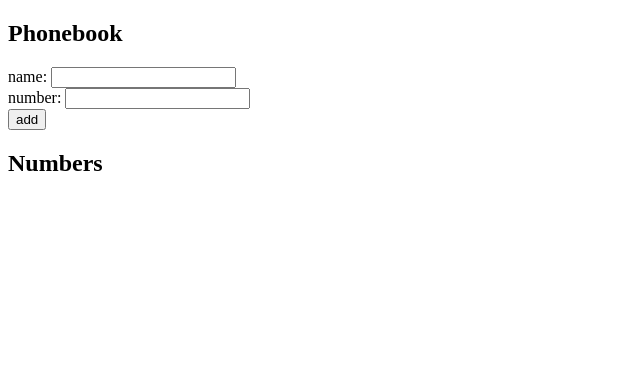
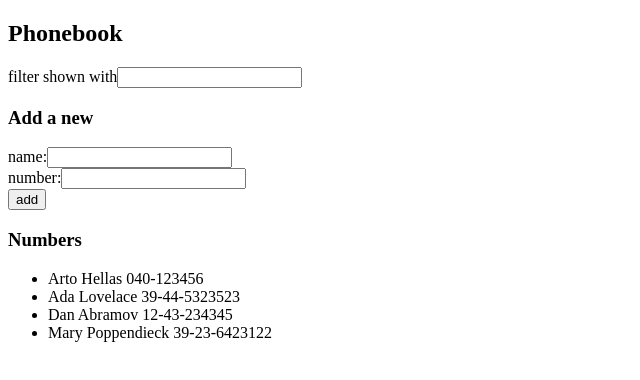
Before and after one commit to thommiie/fullstackopen, a React (Vite) app in the folder part2/phonebook/phonebook/: page / in a window 1280 px wide. Shown: the top 380 px of the page, without its empty margins (0-640 px from the left). Built offline with nearby package versions, Linux system fonts and the light colour scheme.

Commit message:
new commit for 2.10

```diff
--- a/part2/phonebook/phonebook/src/App.jsx
+++ b/part2/phonebook/phonebook/src/App.jsx
@@ -1,24 +1,33 @@
 import { useState } from 'react'
 
 const App = () => {
-  const [persons, setPersons] = useState([])
+  const [persons, setPersons] = useState([
+    { name: 'Arto Hellas', number: '040-123456', id: 1 },
+    { name: 'Ada Lovelace', number: '39-44-5323523', id: 2 },
+    { name: 'Dan Abramov', number: '12-43-234345', id: 3 },
+    { name: 'Mary Poppendieck', number: '39-23-6423122', id: 4 }
+  ])
+
   const [newName, setNewName] = useState('')
   const [newNumber, setNewNumber] = useState('')
-
-  const handleNameChange = (event) => {
-    setNewName(event.target.value)
-  }
-
-  const handleNumberChange = (event) => {
-    setNewNumber(event.target.value)
-  }
+  const [filter, setFilter] = useState('')
 
   const addPerson = (event) => {
     event.preventDefault()
 
+    const nameExists = persons.some(
+      person => person.name === newName
+    )
+
+    if (nameExists) {
+      alert(`${newName} is already added to phonebook`)
+      return
+    }
+
     const personObject = {
       name: newName,
-      number: newNumber
+      number: newNumber,
+      id: persons.length + 1
     }
 
     setPersons(persons.concat(personObject))
@@ -26,27 +35,41 @@ const App = () => {
     setNewNumber('')
   }
 
+  const personsToShow = persons.filter(person =>
+    person.name.toLowerCase().includes(filter.toLowerCase())
+  )
+
   return (
     <div>
       <h2>Phonebook</h2>
 
+      <div>
+        filter shown with
+        <input
+          value={filter}
+          onChange={(e) => setFilter(e.target.value)}
+        />
+      </div>
+
+      <h3>Add a new</h3>
+
       <form onSubmit={addPerson}>
         <div>
-          name: <input value={newName} onChange={handleNameChange} />
+          name:
+          <input value={newName} onChange={(e) => setNewName(e.target.value)} />
         </div>
         <div>
-          number: <input value={newNumber} onChange={handleNumberChange} />
+          number:
+          <input value={newNumber} onChange={(e) => setNewNumber(e.target.value)} />
         </div>
-        <div>
-          <button type="submit">add</button>
-        </div>
+        <button type="submit">add</button>
       </form>
 
-      <h2>Numbers</h2>
+      <h3>Numbers</h3>
 
       <ul>
-        {persons.map(person => (
-          <li key={person.name}>
+        {personsToShow.map(person => (
+          <li key={person.id}>
             {person.name} {person.number}
           </li>
         ))}
```
